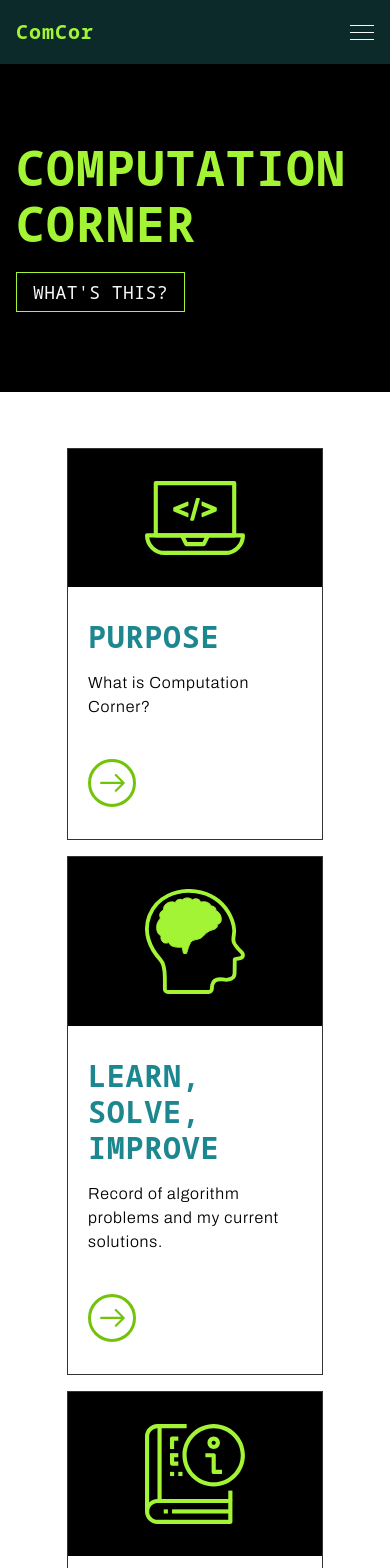
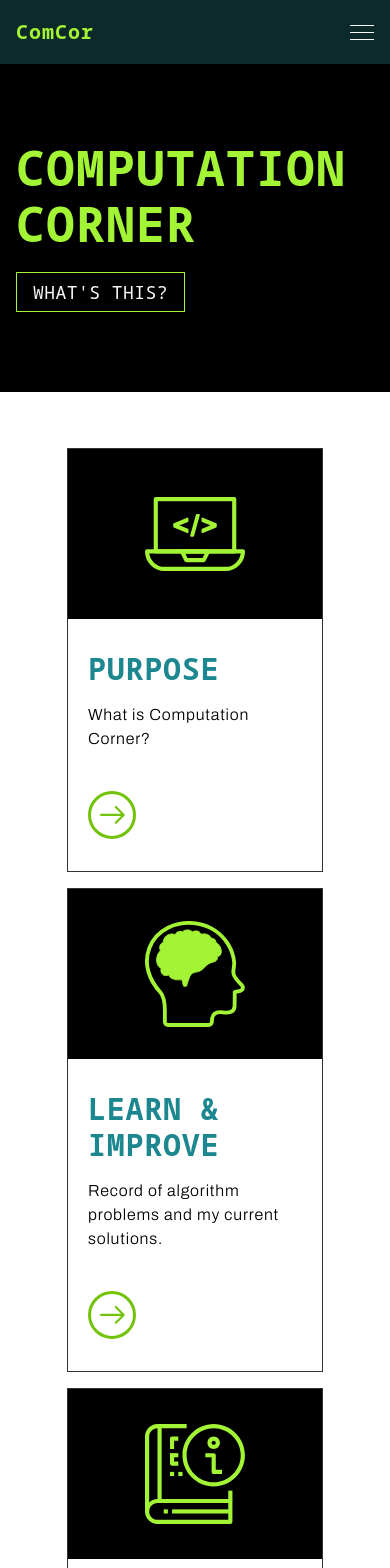
Before and after one commit to agviray/computation-corner, a Next.js app: page / in a window 390 px wide. Shown: the top 1568 px of the page. Built offline with nearby package versions, Linux system fonts and the light colour scheme.

Commit message:
Add responsive styles to HomePage card container

```diff
--- a/src/app/page.js
+++ b/src/app/page.js
@@ -17,7 +17,7 @@ const cardContent = [
       src: '/images/head-with-brain-outline-icon.svg',
       alt: 'Icon of an outline of a head with a brain',
     },
-    heading: `LEARN, SOLVE, IMPROVE`,
+    heading: `LEARN & IMPROVE`,
     text: `Record of algorithm problems and my current solutions.`,
     linkHref: `/problems`,
   },
@@ -72,7 +72,7 @@ const HomePage = () => {
         </div>
       </section>
       <section className="px-5 py-14 md:py-28">
-        <div className="flex flex-col items-center gap-4 max-w-3xl mx-auto">
+        <div className="flex flex-col items-center gap-4 max-w-4xl mx-auto md:flex-row md:items-stretch md:h-max md:flex-wrap md:gap-6 min-[856px]:justify-evenly">
           {renderedContent}
         </div>
       </section>
--- a/src/components/Card.js
+++ b/src/components/Card.js
@@ -6,18 +6,20 @@ import CircleArrowLink from '../components/CircleArrowLink';
 const Card = ({ icon, heading, text, linkHref }) => {
   return (
     <Link href={linkHref} className="group inline-block text-[0]">
-      <div className="card w-64 border border-solid border-lightBlack transition ease-in transition-all group-hover:scale-105">
-        <div className="iconContainer flex justify-center items-center p-8 bg-black">
+      <div className="card md:flex md:flex-col w-64 border border-solid border-lightBlack transition ease-in transition-all group-hover:scale-105 group-hover:shadow-xl md:h-full">
+        <div className="iconContainer flex justify-center items-center min-h-[170px] p-8 bg-black">
           <span className="inline-block text-[0] leading-none">
             <Image src={icon.src} alt={icon.alt} width="100" height="100" />
           </span>
         </div>
-        <div className="contentContainer px-5 py-8">
-          <h3 className="text-3xl text-midDarkGreen font-notoSansMono font-bold tracking-wide">
-            {heading}
-          </h3>
-          <div className="textContainer pt-4 pb-6 text-lightestBlack text-base font-light font-archivo tracking-wider md:text-lg">
-            {text}
+        <div className="contentContainer px-5 py-8 md:flex-1 md:flex md:flex-col md:justify-between">
+          <div>
+            <h3 className="text-3xl text-midDarkGreen font-notoSansMono font-bold tracking-wide">
+              {heading}
+            </h3>
+            <div className="textContainer pt-4 pb-6 text-lightestBlack text-base font-light font-archivo tracking-wider md:text-lg">
+              {text}
+            </div>
           </div>
           <div className="arrowContainer pt-4">
             <CircleArrowLink linkHref={linkHref} />
```
